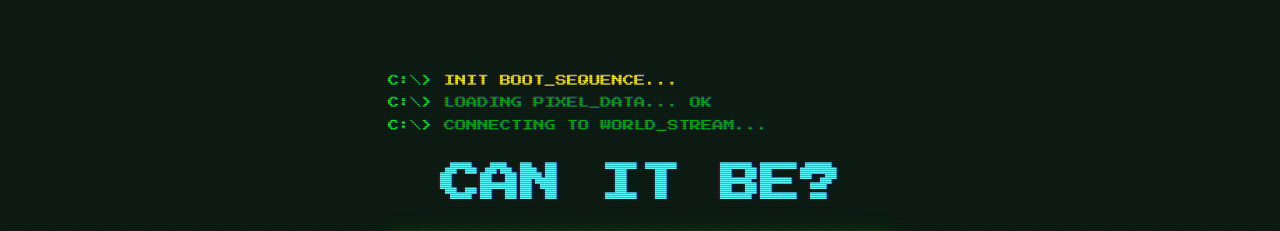
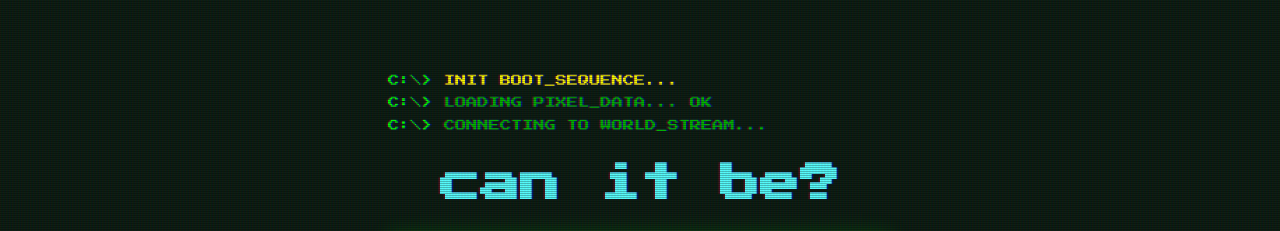
Before and after one commit to faxnumbe/faxnumbe.github.io, a plain HTML site: page index.html in a window 1280 px wide. Shown: the top 231 px of the page. Drawn offline with Linux system fonts and the light colour scheme.

Commit message:
Refactor comments and update heading case

```diff
--- a/index.html
+++ b/index.html
@@ -7,7 +7,7 @@
     <link rel="preconnect" href="https://fonts.googleapis.com">
     <link href="https://fonts.googleapis.com/css2?family=Press+Start+2P&display=swap" rel="stylesheet">
     <style>
-        /* MBR / RETRO TERMINAL STYLING */
+        /* MBR STYLING */
         :root {
             --bg-color: #0c1d12;
             --text-primary: #00ff00;
@@ -30,7 +30,7 @@
             text-align: center;
         }
 
-        /* OVERLAYS: SCANLINES & FLICKER */
+        /* SCANLINES-FLICKER */
         .scanlines {
             position: fixed;
             pointer-events: none;
@@ -124,7 +124,7 @@
             <span class="prompt">C:\></span> CONNECTING TO WORLD_STREAM...
         </p>
 
-        <h1>CAN IT BE?</h1>
+        <h1>can it be?</h1>
 
         <img src="index.gif" alt="Creature" class="creature-gif">
 
```
